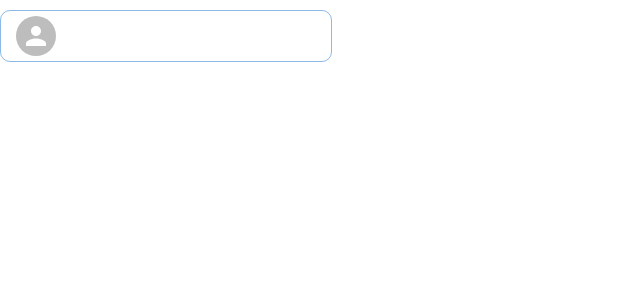
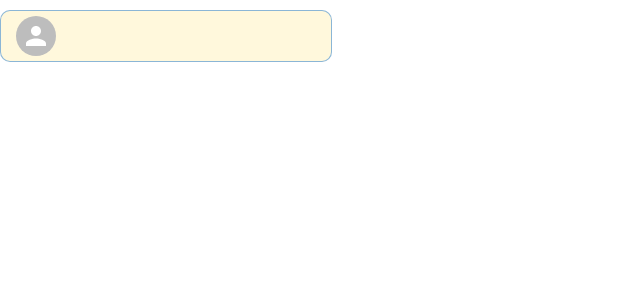
Before and after one commit to Nguyenpham1008/messenger-app, a Next.js app: page /components/Conversation in a window 1280 px wide. Shown: the top 300 px of the page, without its empty margins (0-640 px from the left). Built offline with nearby package versions, Linux system fonts and the light colour scheme.

Commit message:
add more css

```diff
--- a/pages/components/Conversation.tsx
+++ b/pages/components/Conversation.tsx
@@ -9,7 +9,15 @@ const Conversation: FC<{
   time: number;
   id: string;
   setCurrentConversation: any;
-}> = ({ name, lastMessage, time, id, setCurrentConversation }) => {
+  currentConversation: string;
+}> = ({
+  name,
+  lastMessage,
+  time,
+  id,
+  setCurrentConversation,
+  currentConversation,
+}) => {
   return (
     <Button
       variant="outlined"
@@ -18,6 +26,7 @@ const Conversation: FC<{
         borderRadius: "10px",
         textTransform: "none",
         color: "black",
+        background: id === currentConversation ? "cornsilk" : null,
       }}
       onClick={() => setCurrentConversation(id)}
     >
--- a/pages/users/[userId]/conversations/index.tsx
+++ b/pages/users/[userId]/conversations/index.tsx
@@ -101,6 +101,7 @@ const Conversations = () => {
               time={item.lastMessage?.ts}
               id={item.id}
               setCurrentConversation={setCurrentConversation}
+              currentConversation={currentConversation}
             />
           </div>
         ))}
```
